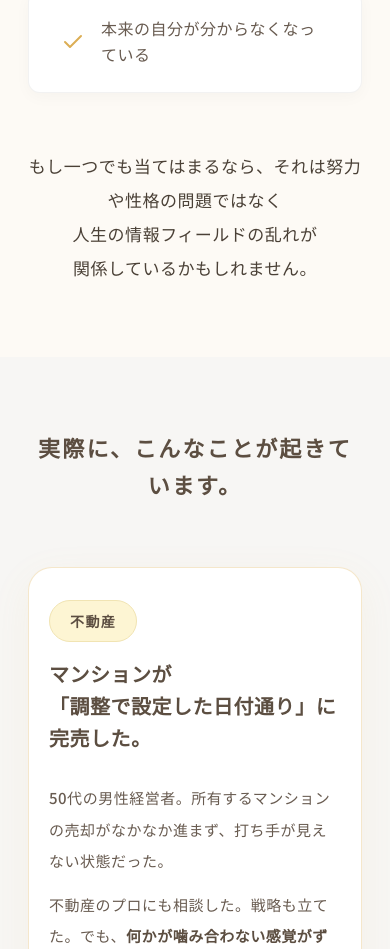
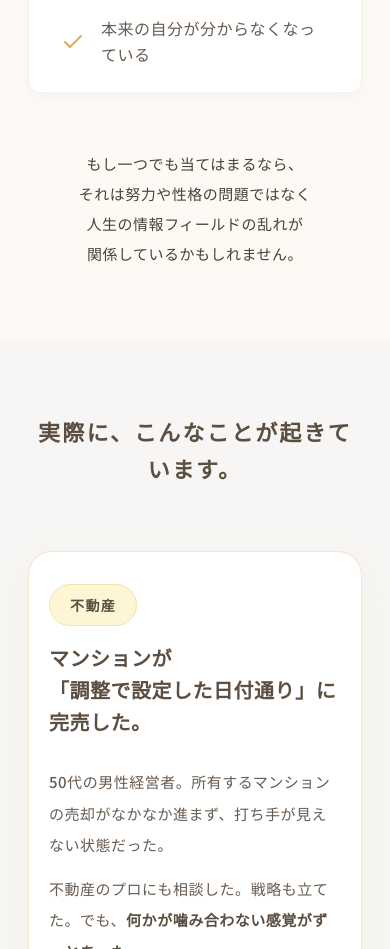
Before and after one commit to hikaru1220/asseed-lp, a website built with Vite: page index.html in a window 390 px wide. Shown: the part 1837-2786 px from the top of the page. Built offline with nearby package versions, Linux system fonts and the light colour scheme.

Commit message:
Optimize empathy section closing text for mobile

```diff
--- a/index.html
+++ b/index.html
@@ -114,8 +114,8 @@
       </div>
 
       <div class="empathy__closing">
-        <p>もし一つでも当てはまるなら、それは努力や性格の問題ではなく<br class="sp-only">
-        <span class="u-inline-block">人生の情報フィールドの乱れが</span><span class="u-inline-block">関係しているかもしれません。</span></p>
+        <p>もし一つでも当てはまるなら、<br class="sp-only">それは努力や性格の問題ではなく<br class="sp-only">
+        <span class="u-inline-block">人生の情報フィールドの乱れが</span><br class="sp-only"><span class="u-inline-block">関係しているかもしれません。</span></p>
       </div>
     </div>
   </section>
--- a/style.css
+++ b/style.css
@@ -517,7 +517,7 @@ h1, h2, h3 { font-family: var(--font-display); font-weight: 600; line-height: 1.
 .empathy__closing {
   text-align: center;
   font-family: var(--font-display);
-  font-size: 17px; color: var(--text);
+  font-size: 15px; color: var(--text);
   line-height: 2; font-weight: 500;
   max-width: 680px; margin: 0 auto;
 }
```
